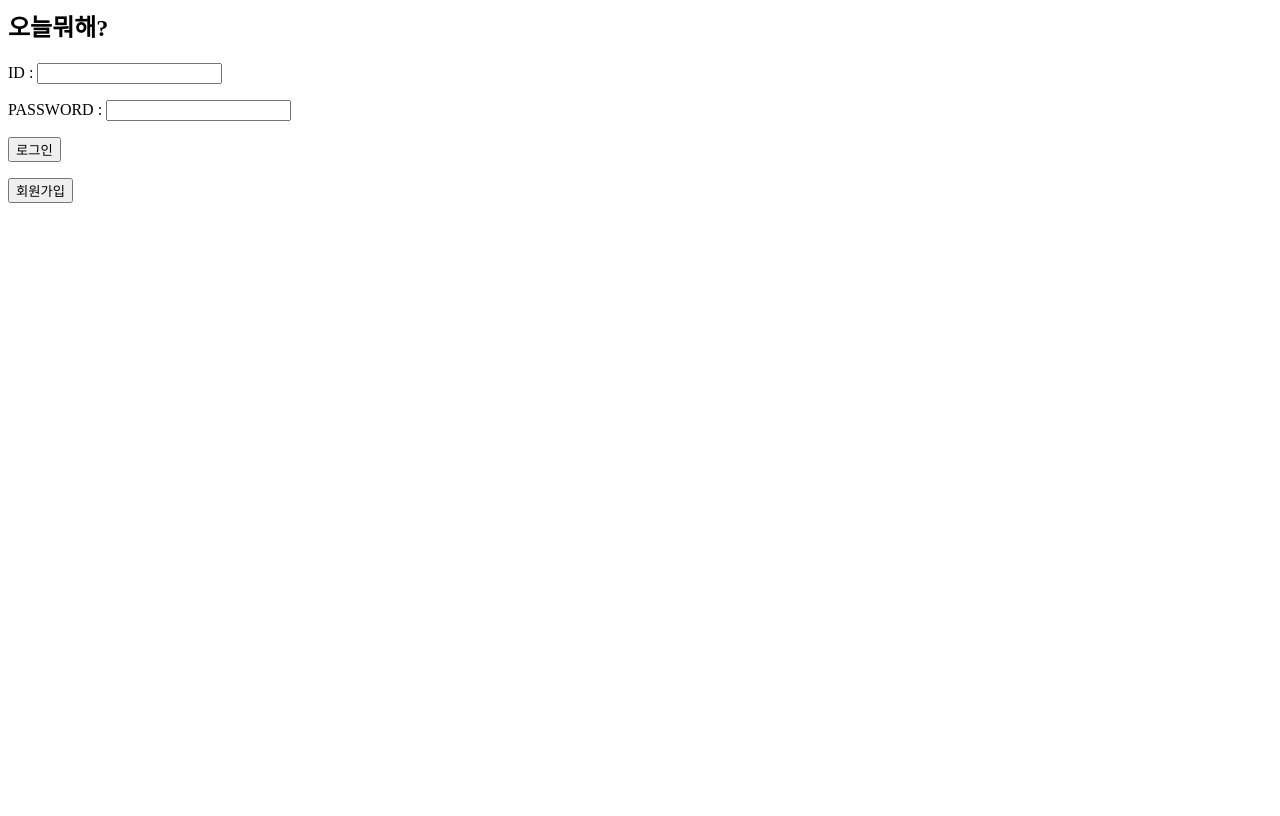
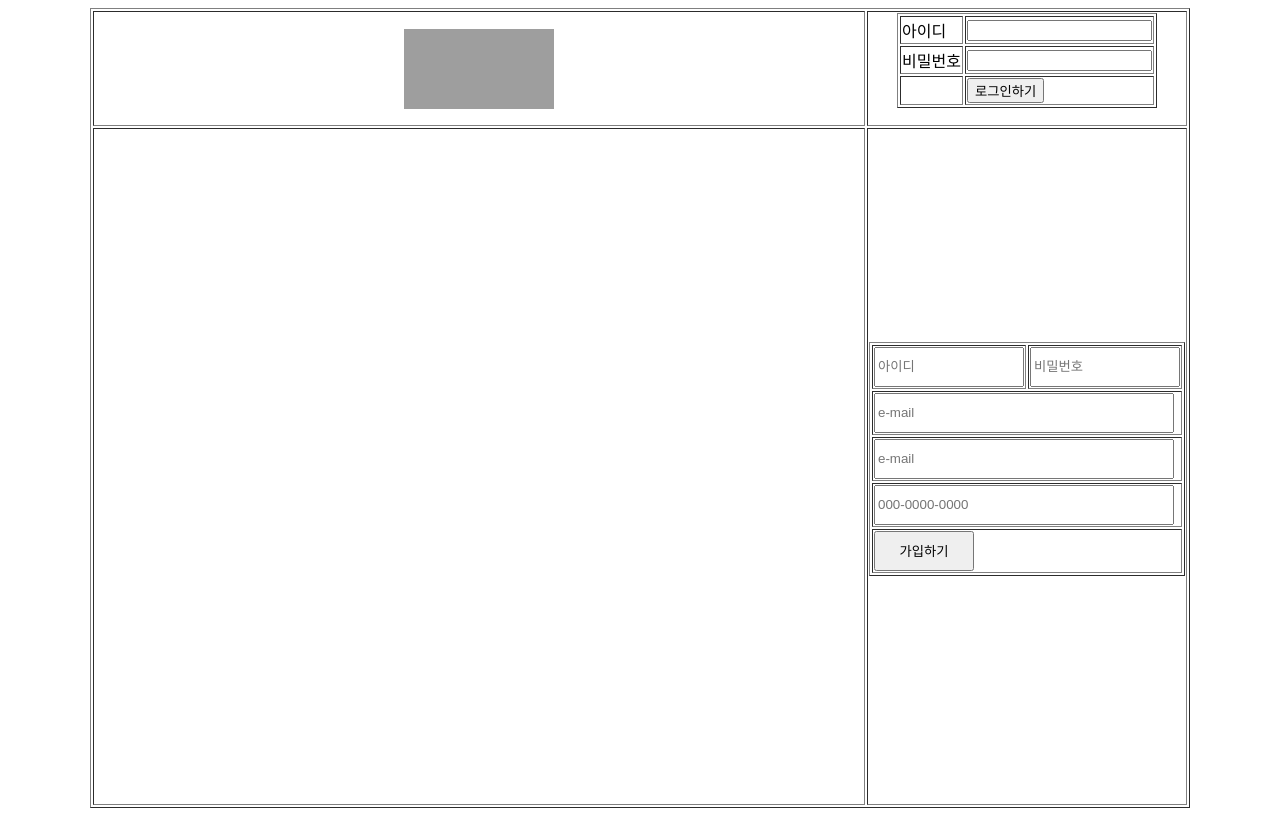
Before and after one commit to sek5575/github, a PHP site: page /login.php in a window 1280 px wide. Before the commit the page ends 203 px from the top, so only its background shows below. Run offline with PHP 8.4, Linux system fonts and the light colour scheme; grey boxes are pictures that could not be loaded.

Commit message:
초기화면 수정, 로그아웃추가

```diff
--- a/login.php
+++ b/login.php
@@ -1,16 +1,94 @@
 <!DOCTYPE>
 <html>
+<head>
+	<style type = "text/css">
+	</style>
+</head>
+<body>
+<table border="1" style = "width: 1100px; height: 800px; margin: 0 auto">
+	<tr>
+		<td style = "width: 800px; height: 100px">
+		<div style = "text-align: center">
+		<img src = "loginimg/love.jpg" height="80" width="150" alt="love">
+		</div>
+		</td>
 
-<body>
-<h2>오늘뭐해?</h2>
-	<form action='login_proc.php' method='GET'>
-    <p>ID : <input type ='text' name='username' /></p>
-    <p>PASSWORD : <input type = 'text' name='password' /></p>
-    <input type ='submit' value='로그인'/>
-    </form>
-    <form action='createjoin.php' method='GET'>
-    <input type = 'submit' value='회원가입'/>
-    </form>
+		<td style = "width: 300px; height: 100px">
+		<form action="login_proc.php" method="GET">
+		<table border="1" style = "margin: 0 auto">
+			<tr>
+				<td>
+					<P>아이디</P>
+				</td>
+				<td>
+					<input type = 'text' name='username' />
+				</td>
+			</tr>
+			<tr>
+				<td>
+					<p>비밀번호</p>
+				</td>
+				<td>
+					<input type = 'password' name='password' />
+				</td>
+			</tr>
+			<tr>
+				<td>
+				</td>
+				<td>
+				<input type ='submit' value = '로그인하기'/>
+				</td>
+			</tr>
+		</table>
+		</form>
+		</td>
+
+	</tr>
+
+	<tr>
+		<td>
+		</td>
+
+		<td>
+		<form name="join" method="GET" action="membersave.php">
+		<table border="1" style = "margin: 0 auto">
+			<tr>
+				<td>
+					<input type="text" name="newid" placeholder = "아이디" style = "width: 150px; height: 40px">
+				</td>
+				<td>
+					<input type="password" name="newpwd" placeholder = "비밀번호" style = "width: 150px; height: 40px">
+				</td>
+			</tr>
+
+			<tr>
+				<td colspan=2>
+					<input type="text" name="mail" placeholder = "e-mail" style = "width: 300px; height: 40px">
+				</td>
+			</tr>
+
+			<tr>
+				<td colspan=2>
+					<input type="text" name="mail" placeholder = "e-mail" style = "width: 300px; height: 40px">
+				</td>
+			</tr>
+
+			<tr>
+				<td colspan=2>
+					<input type="text" name="phonenum" placeholder = "000-0000-0000" style = "width: 300px; height: 40px">
+				</td>
+			</tr>
+
+			<tr>
+				<td colspan=2>
+					<input type=submit value="가입하기" style = "width: 100px; height: 40px">
+				</td>
+			</tr>
+		</table>
+		</form>
+		</td>
+	</tr>
+</table>
 </body>
 
 </html>
--- a/membersave.php
+++ b/membersave.php
@@ -2,8 +2,8 @@
 	$connect = @mysql_connect('localhost', 'root', 'song');
 	$db_con = mysql_select_db("today", $connect);
 
-	$id=$_GET['id'];
-	$password=$_GET['pwd'];
+	$id=$_GET['newid'];
+	$password=$_GET['newpwd'];
 
 	$sql = "insert into user (id, password) values ('$id', '$password')";
 
```
Also changed, not shown: createjoin.php (deleted, +0 -21 lines), login_proc.php (+5 -2 lines), logout.php (added, +9 -0 lines), main.php (deleted, +0 -11 lines).
